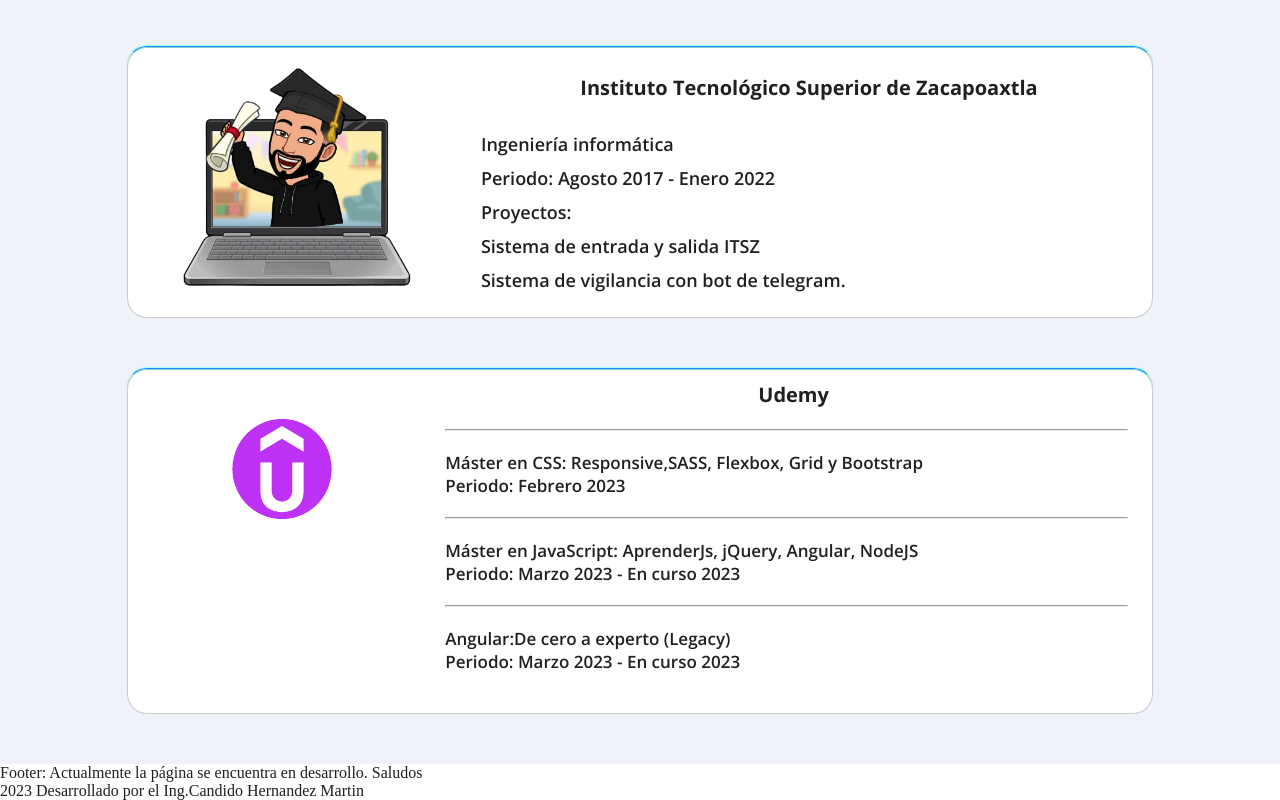
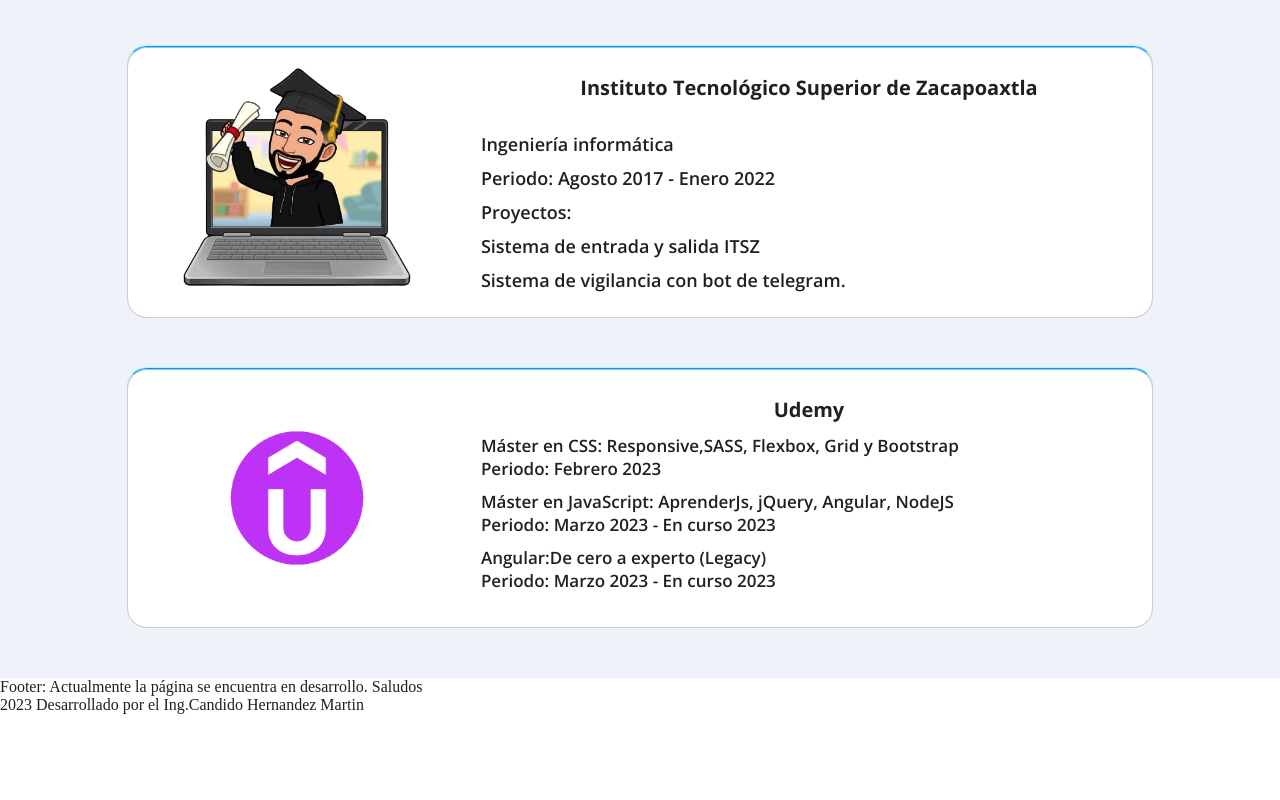
Before and after one commit to Candido-HM/portfolio-candido, an Angular app: page /formacion in a window 1280 px wide. Shown: the part 503-1303 px from the top of the page. After the commit the page ends 1217 px from the top, so only its background shows below. Built offline with nearby package versions, Linux system fonts and the light colour scheme.

Commit message:
modificaciones generales de estilos

```diff
--- a/src/app/components/main/formation/formation.component.html
+++ b/src/app/components/main/formation/formation.component.html
@@ -31,19 +31,16 @@
                 <h3>Udemy</h3>
             </section>
             <section class="description-udemy">
-                <hr>
                 <p>
                     Máster en CSS: Responsive,SASS, Flexbox, Grid y Bootstrap
                     <br>
                     Periodo: Febrero 2023
                 </p>
-                <hr>
                 <p>
                     Máster en JavaScript: AprenderJs, jQuery, Angular, NodeJS
                     <br>
                     Periodo: Marzo 2023 - En curso 2023
                 </p>
-                <hr>
                 <p>
                     Angular:De cero a experto (Legacy)
                     <br>
--- a/src/assets/styles/_base.sass
+++ b/src/assets/styles/_base.sass
@@ -278,8 +278,6 @@
             width: 90%
             height: auto
             @include style-borde()
-            border-end-start-radius: 20px
-            border-end-end-radius: 20px
             .logo-itsz
                 width: 100%
                 height: 240px
@@ -315,8 +313,6 @@
             width: 90%
             height: inherit
             @include style-borde()
-            border-end-start-radius: 20px
-            border-end-end-radius: 20px
             .logo-udemy
                 width: 100%
                 height: 200px
@@ -327,7 +323,7 @@
                 @include centrar-col()
                 .title-udemy
                     width: 100%
-                    height: 50px
+                    height: 60px
                     h3
                         @include title-section()
                         padding-left: 10px
@@ -337,13 +333,10 @@
                     width: 100%
                     height: auto
                     margin-bottom: 30px
-                    hr
-                        margin: 10px
-                        width: 95%
                     p
                         font-family: "OpenSans-SB", Arial, sans-serif
                         font-size: 17px
-                        padding: 10px
+                        padding: 5px 15px 5px 15px
 
 
     /***********************************Componente Experiencia *************************************/
--- a/src/assets/styles/_responsive.sass
+++ b/src/assets/styles/_responsive.sass
@@ -104,15 +104,18 @@
                 height: auto
                 display: flex
                 .logo-udemy
-                    width: 30%
+                    width: 40%
+                    height: auto
                     img
-                        width: 180px
+                        width: 190px
                 .udemy-about
-                    width: 70%
+                    width: 60%
                     .title-udemy
                         display: flex
                         justify-content: center
                         align-items: center
+                        h3
+                            margin-top: 20px
                     .description-udemy
                         display: block
 
@@ -187,6 +190,12 @@
         .udemy-formation
             .udemy-container
                 width: 80%
+                .logo-udemy
+                    width: 33%
+                    img
+                        width: 240px
+                .udemy-about
+                    width: 67%
         /***********************************Componente Experiencia *************************************/
         .experience
             .corporativo-container
```
